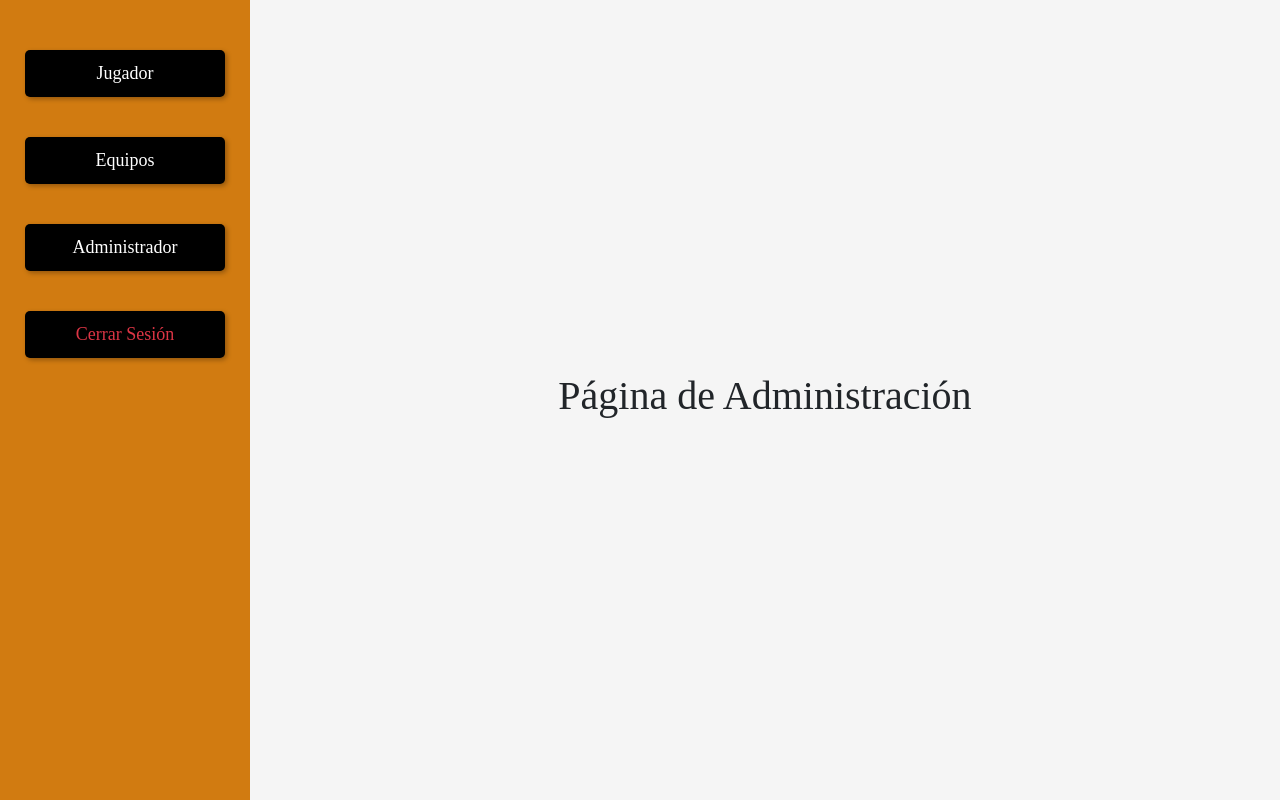
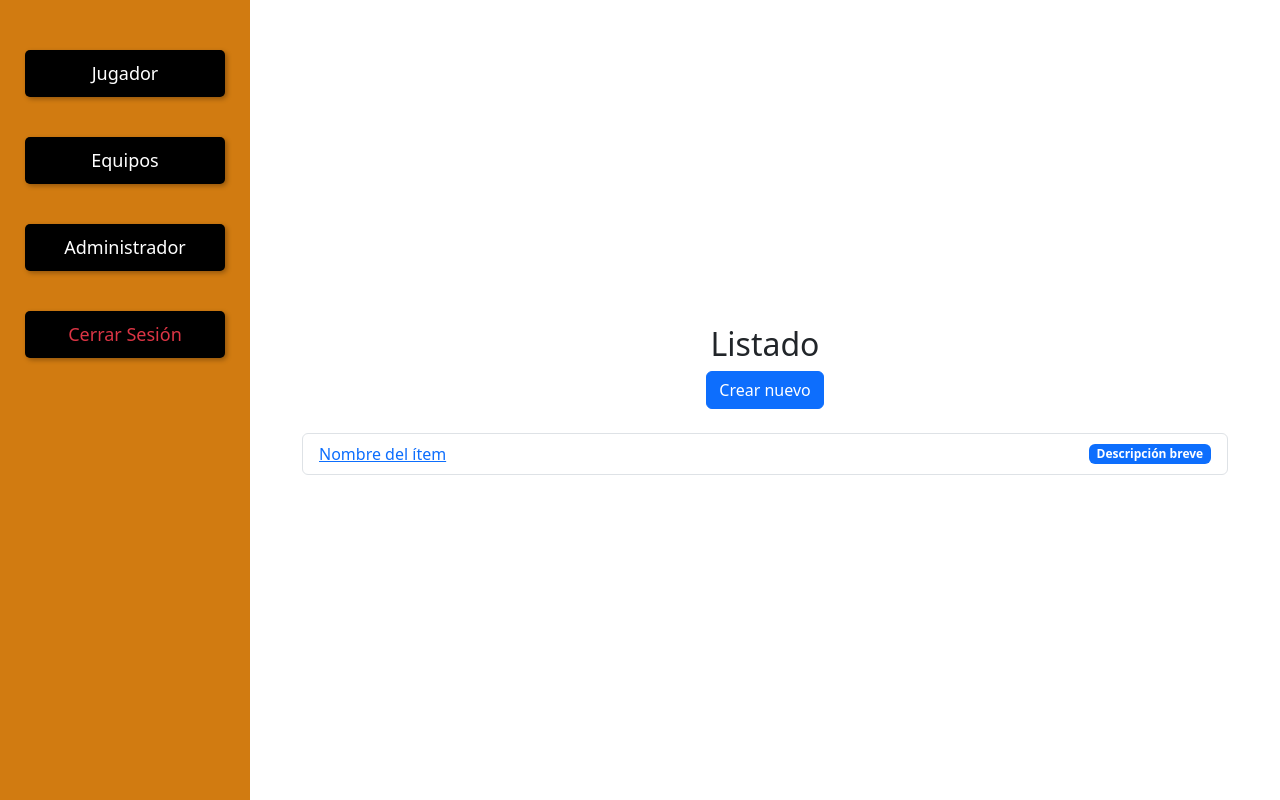
Before and after one commit to Arias217-bot/proyecto, a Flask app: page /administrador in a window 1280 px wide. Run offline with Flask 3, Linux system fonts and the light colour scheme.

Commit message:
Pagina De Adminsitrador Temporal

```diff
--- a/app.py
+++ b/app.py
@@ -136,6 +136,12 @@ def home():
 def administrador():
     return render_template('administrador.html')
 
+@app.route('/perfil', methods=['GET','PUT'])
+def actualizar_usuario():
+    # lógica para actualizar perfil
+    return jsonify({"mensaje": "Perfil actualizado"}), 200
+
+
 # Manejo de errores
 @app.errorhandler(404)
 def page_not_found(e):
--- a/templates/administrador.html
+++ b/templates/administrador.html
@@ -1,5 +1,88 @@
-{% extends 'base.html' %}
+{% extends './base.html' %}
+{% block title %} Gestión de Equipos {% endblock %}
+
+{% block head %}
+    <meta charset="UTF-8">
+    <meta name="viewport" content="width=device-width, initial-scale=1.0">
+    <link href="https://cdn.jsdelivr.net/npm/bootstrap@5.3.0/dist/css/bootstrap.min.css" rel="stylesheet">
+{% endblock %}
 
 {% block body %}
-<h1>Página de Administración</h1>
+
+<!DOCTYPE html>
+<html lang="es">
+<head>
+    <meta charset="UTF-8">
+    <meta name="viewport" content="width=device-width, initial-scale=1.0">
+    <title>Gestión</title>
+    <link href="https://cdn.jsdelivr.net/npm/bootstrap@5.3.0/dist/css/bootstrap.min.css" rel="stylesheet">
+</head>
+<body>
+    <div class="container mt-4">
+        <h2 class="text-center">Listado</h2>
+
+        <!-- Botón para abrir el modal de creación -->
+        <button type="button" class="btn btn-primary" data-bs-toggle="modal" data-bs-target="#crearItemModal">
+            Crear nuevo
+        </button>
+
+        <!-- Lista de ítems -->
+        <ul class="list-group my-4">
+            <!-- Ejemplo de ítem -->
+            <li class="list-group-item d-flex justify-content-between align-items-center">
+                <a href="#">Nombre del ítem</a>
+                <span class="badge bg-primary">Descripción breve</span>
+            </li>
+            <!-- Puedes duplicar este bloque para más ítems -->
+        </ul>
+    </div>
+
+    <!-- Modal para crear un nuevo ítem -->
+    <div class="modal fade" id="crearItemModal" tabindex="-1" aria-labelledby="crearItemModalLabel" aria-hidden="true">
+        <div class="modal-dialog">
+            <div class="modal-content">
+                <div class="modal-header">
+                    <h5 class="modal-title" id="crearItemModalLabel">Crear nuevo</h5>
+                    <button type="button" class="btn-close" data-bs-dismiss="modal" aria-label="Cerrar"></button>
+                </div>
+                <div class="modal-body">
+                    <form id="crearItemForm">
+                        <div class="mb-3">
+                            <label for="nombre" class="form-label">Nombre</label>
+                            <input type="text" class="form-control" id="nombre" name="nombre" required>
+                            <div class="text-danger mt-1" id="nombreError" style="display: none;">Este nombre ya está en uso.</div>
+                        </div>
+                        <div class="mb-3">
+                            <label for="categoria1" class="form-label">Categoría 1</label>
+                            <select class="form-select" id="categoria1" name="categoria1" required>
+                                <option value="1">Categoría A</option>
+                                <option value="2">Categoría B</option>
+                            </select>
+                        </div>
+                        <div class="mb-3">
+                            <label for="categoria2" class="form-label">Categoría 2</label>
+                            <select class="form-select" id="categoria2" name="categoria2" required>
+                                <option value="1">Opción 1</option>
+                                <option value="2">Opción 2</option>
+                            </select>
+                        </div>
+                        <div class="mb-3">
+                            <label for="descripcion" class="form-label">Descripción</label>
+                            <textarea class="form-control" id="descripcion" name="descripcion"></textarea>
+                        </div>
+                        <div class="modal-footer">
+                            <button type="button" class="btn btn-secondary" data-bs-dismiss="modal">Cancelar</button>
+                            <button type="submit" class="btn btn-primary">Crear</button>
+                        </div>
+                    </form>
+                </div>
+            </div>
+        </div>
+    </div>
+
+    <!-- Bootstrap JS (necesario para el modal) -->
+    <script src="https://cdn.jsdelivr.net/npm/bootstrap@5.3.0/dist/js/bootstrap.bundle.min.js"></script>
+</body>
+</html>
+
 {% endblock %}
```
Also changed, not shown: templates/profile.html (+35 -32 lines).
